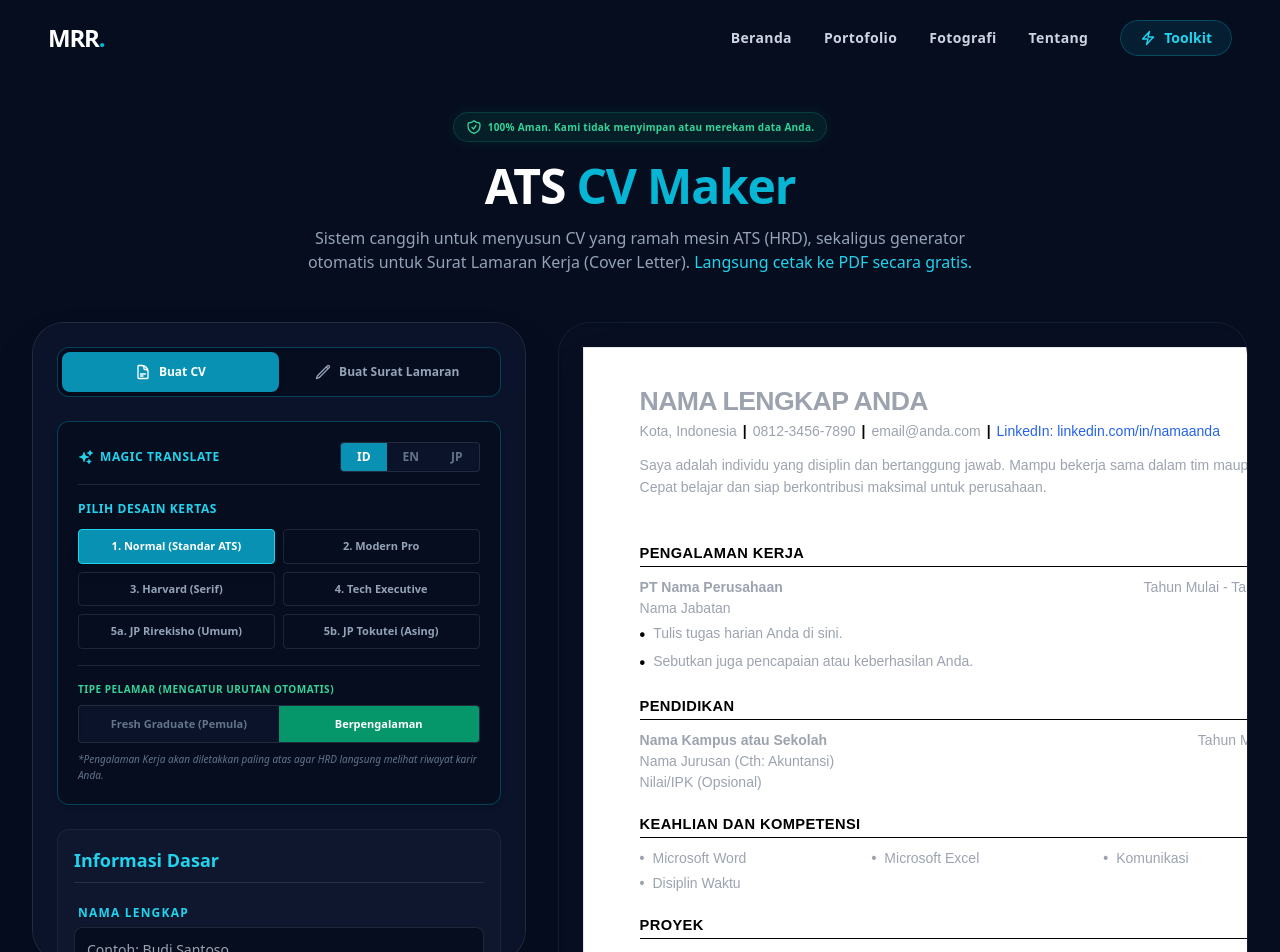
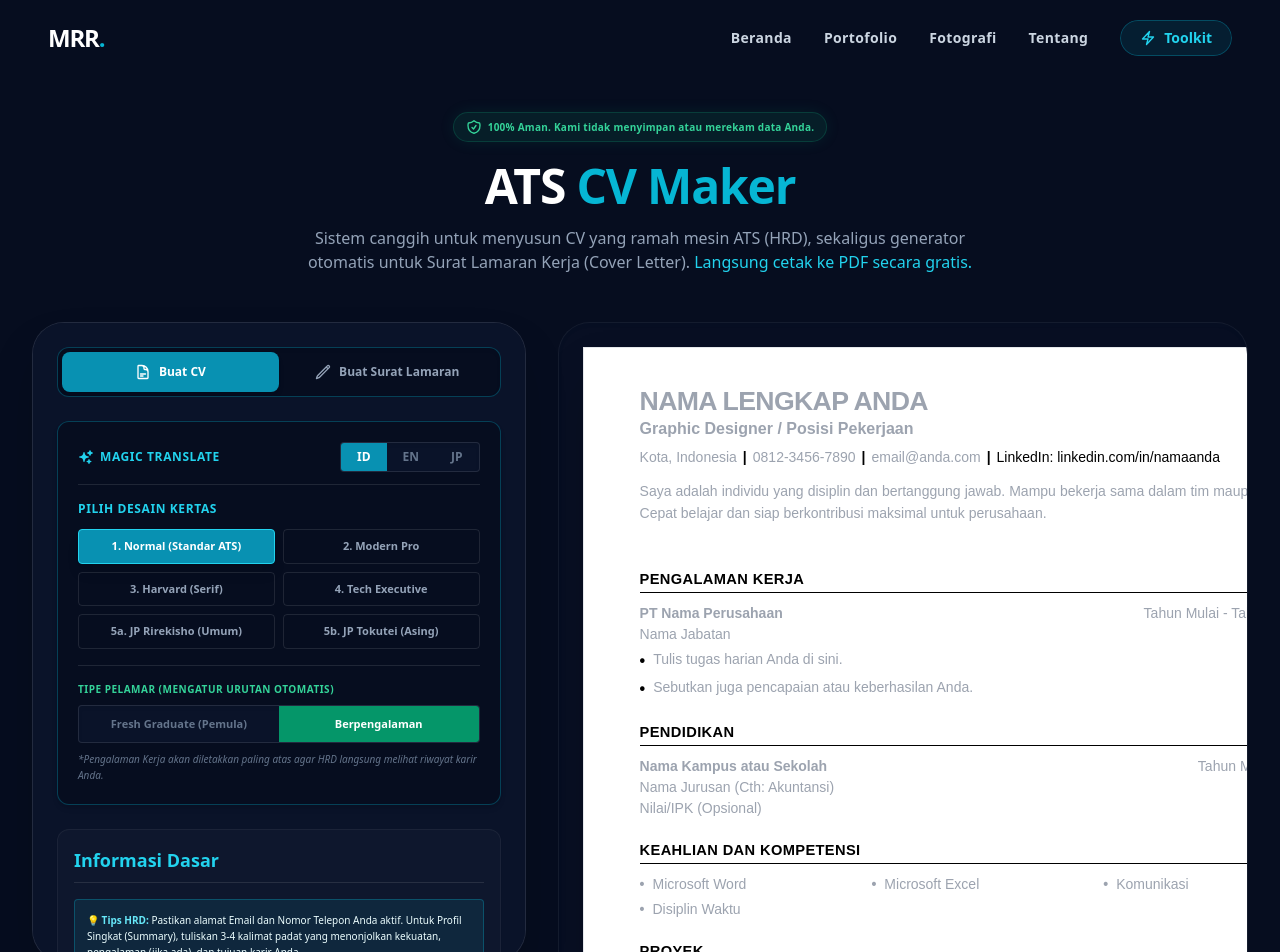
Before and after one commit to Rafli161102/CV-MRR, a Next.js app: page /cv-maker in a window 1280 px wide. Shown: the top 952 px of the page. Built offline with nearby package versions, Linux system fonts and the light colour scheme.

Commit message:
Update page.jsx

```diff
--- a/src/app/cv-maker/page.jsx
+++ b/src/app/cv-maker/page.jsx
@@ -41,7 +41,7 @@ const MagicPenIcon = () => (
   </svg>
 );
 
-// Komponen Input dengan Label untuk memudahkan User Awam
+// Komponen Input dengan Label
 const LabeledInput = ({ label, helperText, children }) => (
   <div className="space-y-1">
     <label className="text-[10px] sm:text-xs font-bold text-cyan-400 uppercase tracking-widest pl-1">{label}</label>
@@ -55,8 +55,6 @@ export default function CVMaker() {
   const [lang, setLang] = useState('id');
   const [isTranslating, setIsTranslating] = useState(false);
   const [docMode, setDocMode] = useState('cv');
-
-  // STATE BARU: FRESH GRADUATE VS EXPERIENCED
   const [careerLevel, setCareerLevel] = useState('experienced');
 
   const getTodayDate = () => {
@@ -199,7 +197,7 @@ export default function CVMaker() {
   // =========================================================================
   const dBasics = {
     name: lang === 'en' ? 'JOHN DOE' : lang === 'jp' ? '山田 太郎' : 'NAMA LENGKAP ANDA',
-    role: lang === 'en' ? 'Graphic Designer' : lang === 'jp' ? 'グラフィックデザイナー' : 'Posisi Pekerjaan (Cth: Staf Administrasi)',
+    role: lang === 'en' ? 'Graphic Designer' : lang === 'jp' ? 'グラフィックデザイナー' : 'Graphic Designer / Posisi Pekerjaan',
     location: lang === 'en' ? 'New York, USA' : lang === 'jp' ? '東京都渋谷区' : 'Kota, Indonesia',
     phone: lang === 'en' ? '+1 234 567 890' : lang === 'jp' ? '090-1234-5678' : '0812-3456-7890',
     email: lang === 'en' ? 'johndoe@email.com' : lang === 'jp' ? 'yamada@email.com' : 'email@anda.com',
@@ -272,22 +270,25 @@ export default function CVMaker() {
     <div className="min-h-screen pt-28 pb-20 px-4 md:px-8 bg-[#060D1F] relative z-10 selection:bg-cyan-500 selection:text-white font-sans print:bg-white print:pt-0 print:pb-0 print:px-0 print:min-h-0">
 
       {/* ======================================================================= */}
-      {/* PERBAIKAN CSS CETAK (MEMBUNUH SEMUA ELEMEN WEBSITE KECUALI KERTAS)        */}
+      {/* PERBAIKAN CSS CETAK: overflow hidden agar tidak nyangkut lembar 2         */}
       {/* ======================================================================= */}
       <style dangerouslySetInnerHTML={{__html: `
         @media print {
           @page { size: A4; margin: 10mm; }
           html, body {
-            background: white !important; color: black !important; margin: 0 !important; padding: 0 !important; height: auto !important; overflow: visible !important;
+            background: white !important; color: black !important; margin: 0 !important; padding: 0 !important; height: auto !important; overflow: hidden !important;
           }
           header, nav, footer, aside, iframe, .show-in-pwa, .mrr-navbar, .mrr-footer, button, a { display: none !important; }
           .no-print { display: none !important; }
+
           .min-h-screen, .max-w-\\[1400px\\], .xl\\:flex-row, .xl\\:w-7\\/12, #preview-container, .w-fit {
-            display: block !important; width: 100% !important; max-width: 100% !important; margin: 0 !important; padding: 0 !important; position: static !important; background: transparent !important; border: none !important; box-shadow: none !important; transform: none !important; overflow: visible !important;
+            display: block !important; width: 100% !important; max-width: 100% !important; margin: 0 !important; padding: 0 !important; position: static !important; background: transparent !important; border: none !important; box-shadow: none !important; transform: none !important; overflow: hidden !important;
           }
+
           #cv-preview {
-            display: block !important; width: 100% !important; max-width: 100% !important; min-width: 100% !important; margin: 0 !important; padding: 0 !important; box-shadow: none !important; border: none !important; page-break-after: auto;
+            display: block !important; width: 100% !important; max-width: 100% !important; min-width: 100% !important; margin: 0 !important; padding: 0 !important; box-shadow: none !important; border: none !important; page-break-after: auto; page-break-inside: avoid;
           }
+
           .break-inside-avoid, h2, h3, tr { break-inside: avoid !important; page-break-inside: avoid !important; }
         }
         input[type="date"]::-webkit-calendar-picker-indicator { filter: invert(1); cursor: pointer; opacity: 0.7; }
@@ -374,6 +375,14 @@ export default function CVMaker() {
                 {/* 1. INFORMASI DASAR */}
                 <div className="mb-6 bg-white/[0.02] p-4 rounded-xl border border-white/5 shadow-sm">
                   <h2 className="text-lg font-bold text-cyan-400 mb-4 border-b border-white/10 pb-2">{t.personal}</h2>
+
+                  {/* PANDUAN ISI PROFIL */}
+                  <div className="mb-4 bg-cyan-900/30 p-3 rounded border border-cyan-500/30">
+                    <p className="text-[10px] text-cyan-50 leading-relaxed font-medium">
+                      <span className="text-cyan-300 font-bold">💡 Tips HRD:</span> Pastikan alamat Email dan Nomor Telepon Anda aktif. Untuk Profil Singkat (Summary), tuliskan 3-4 kalimat padat yang menonjolkan kekuatan, pengalaman (jika ada), dan tujuan karir Anda.
+                    </p>
+                  </div>
+
                   <div className="space-y-4">
                     <LabeledInput label="Nama Lengkap" helperText="Tuliskan nama asli sesuai KTP">
                       <input type="text" name="name" value={basics.name} onChange={handleBasicsChange} className="w-full bg-[#060D1F] border border-white/10 p-3 rounded-lg text-white text-sm focus:border-cyan-500 focus:ring-1 focus:ring-cyan-500 transition-all outline-none" placeholder={t.placeholders.name} />
@@ -914,7 +923,7 @@ export default function CVMaker() {
                               {activeProfiles.map((prof, i) => (
                                  <span key={`prof-${i}`} className="whitespace-nowrap">
                                     {prof.url ? (
-                                        <a href={`https://${prof.url.replace(/^https?:\/\//, '')}`} className="text-blue-600 hover:underline" target="_blank" rel="noopener noreferrer">{prof.platform ? `${prof.platform}: ${prof.url}` : prof.url}</a>
+                                        <a href={`https://${prof.url.replace(/^https?:\/\//, '')}`} className="text-black hover:underline decoration-gray-400" target="_blank" rel="noopener noreferrer">{prof.platform ? `${prof.platform}: ${prof.url}` : prof.url}</a>
                                     ) : (
                                         <span className="text-gray-400">{prof.platform ? `${prof.platform}: ${prof.url || 'linkedin.com/in/namaanda'}` : (prof.url || 'linkedin.com/in/namaanda')}</span>
                                     )}
@@ -928,9 +937,13 @@ export default function CVMaker() {
                             <>
                               {template === 'normal' && (
                                 <div className="pb-2 text-left">
-                                  <h1 className="text-[20pt] font-bold mb-1 tracking-tight capitalize leading-none text-black">
+                                  <h1 className="text-[20pt] font-bold mb-0.5 tracking-tight capitalize leading-none text-black">
                                     {basics.name || <span className="text-gray-400">{dBasics.name}</span>}
                                   </h1>
+                                  {/* POSISI PEKERJAAN DITAMBAHKAN DI SINI UNTUK TEMPLATE NORMAL */}
+                                  <h2 className="text-[12pt] font-semibold mb-1 text-black">
+                                    {basics.role ? <span className="text-black">{basics.role}</span> : <span className="text-gray-400">{dBasics.role}</span>}
+                                  </h2>
                                   <p className="text-[10.5pt] flex flex-wrap mt-1.5 mb-3">
                                     {renderContactLine('|')}
                                   </p>
@@ -1002,10 +1015,8 @@ export default function CVMaker() {
                           // MESIN SUSUNAN (ORDER) OTOMATIS: FRESH GRAD VS EXPERIENCED
                           const RenderCVOrder = () => {
                              if (careerLevel === 'fresh') {
-                               // Fresh Grad: Pendidikan paling atas
                                return <><R_Edu/><R_Exp/><R_Prj/><R_Skl/><R_Crt/></>;
                              } else {
-                               // Berpengalaman: Pengalaman paling atas
                                return <><R_Exp/><R_Edu/><R_Skl/><R_Prj/><R_Crt/></>;
                              }
                           };
```
